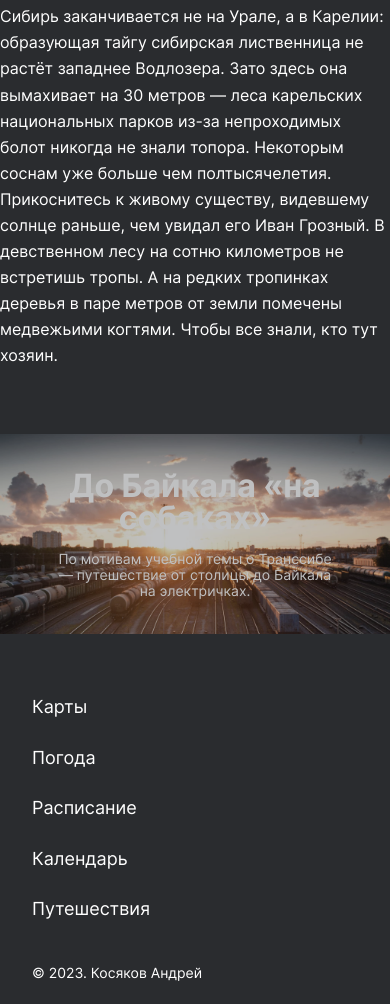
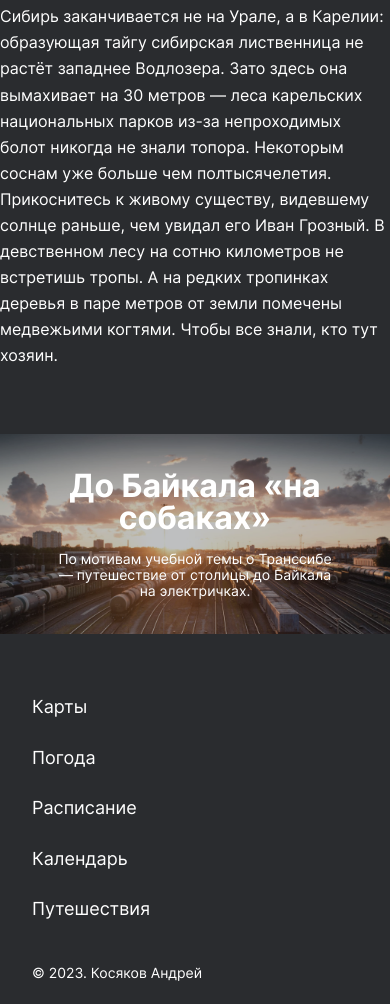
Before and after one commit to r34kwonza/russian-travel, a plain HTML site: page index.html in a window 390 px wide. Shown: the part 9800-10804 px from the top of the page. Drawn offline with Linux system fonts and the light colour scheme; files whose address does not match are found by name.

Commit message:
block cover review updated

```diff
--- a/blocks/cover/__overlay/cover__overlay.css
+++ b/blocks/cover/__overlay/cover__overlay.css
@@ -1,20 +1,19 @@
 .cover__overlay {
   display: flex;
-  min-height: 740px;
   flex-direction: column;
   justify-content: center;
   align-items: center;
+  width: 100%;
+  min-height: 740px;
+  box-sizing: border-box;
+  background-color:rgba(42,44,47,0.3);
   text-decoration: none;
   color: #fff;
-  box-sizing: border-box;
-  background-image: url(../../../images/cover-trains.jpg);
-  background-position: center;
-  background-size: cover;
-  opacity: 0.7;
+  transition: 1s;
 }
 
 .cover__overlay:hover {
-  opacity: 0.2;
+  background-color:rgba(42,44,47,0.8);
 }
 
 
--- a/blocks/cover/cover.css
+++ b/blocks/cover/cover.css
@@ -1,24 +1,31 @@
 .cover {
+  display: flex;
   margin: 93px auto 0 auto;
   width: calc(100% - 48px * 2);
+  min-height: 740px;
+  box-sizing: border-box;
+  background-image: url(../../images/cover-trains.jpg);
+  background-position: center;
+  background-size: cover;
 }
 
 @media screen and (max-width: 1024px) {
   .cover {
     width: 100%;
+    min-height: 640px;
   }
 }
 
 @media screen and (max-width: 768px) {
   .cover {
     margin-top: 90px;
-    width: 100%;
+    min-height: 480px;
   }
 }
 
 @media screen and (max-width: 425px) {
   .cover {
     margin-top: 66px;
-    width: 100%;
+    min-height: 200px;
   }
 }
```
